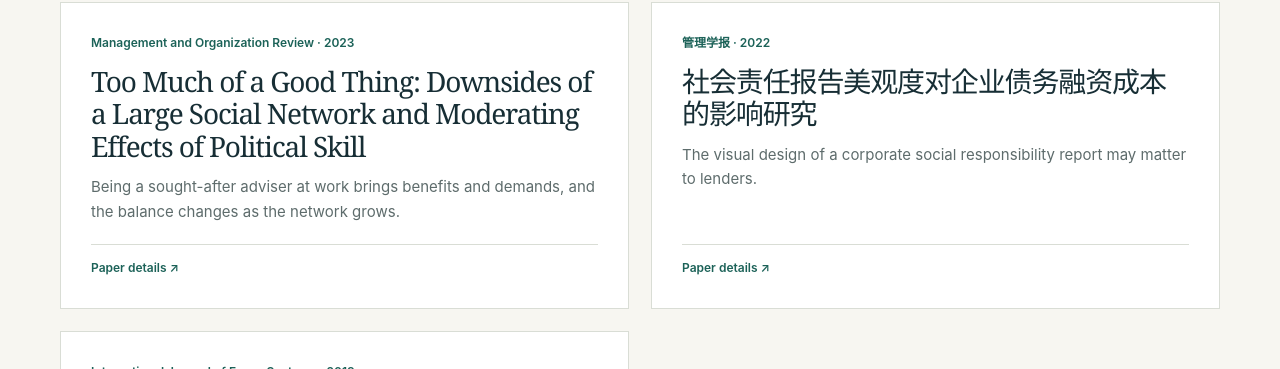
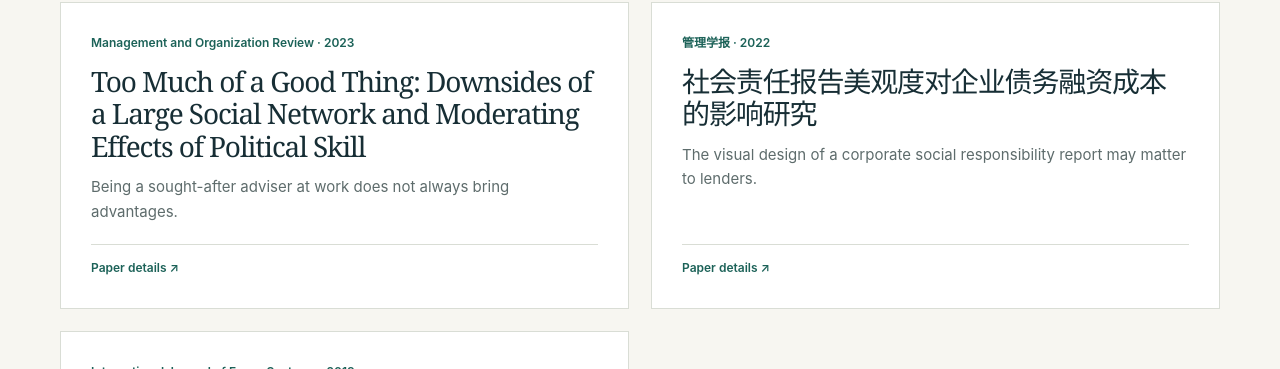
Before and after one commit to chenyi-edward/chenyi-edward.github.io, a Jekyll site: the page built from _pages/publications.html, in a window 1280 px wide. Shown: the part 1107-1476 px from the top of the page. Built offline with Jekyll 4.4.1, drawn with Linux system fonts in a browser that asks for light colours.

Commit message:
Update MOR-2023.md

```diff
--- a/_publications/MOR-2023.md
+++ b/_publications/MOR-2023.md
@@ -4,6 +4,7 @@ title: 'Too Much of a Good Thing: Downsides of a Large Social Network and Modera
 collection: publications
 category: manuscripts
 permalink: "/publication/MOR-2023"
+list_hook: "Being a sought-after adviser at work does not always bring advantages."
 excerpt: 'Is your most helpful "star" employee on the verge of becoming a bottleneck? Our study uncovers the paradox: large advice-giving networks can depress individual performance and create workflow hindrances, a cost that can be neutralized by political skill.'
 date: 2023-04-27
 venue: Management and Organization Review
```
